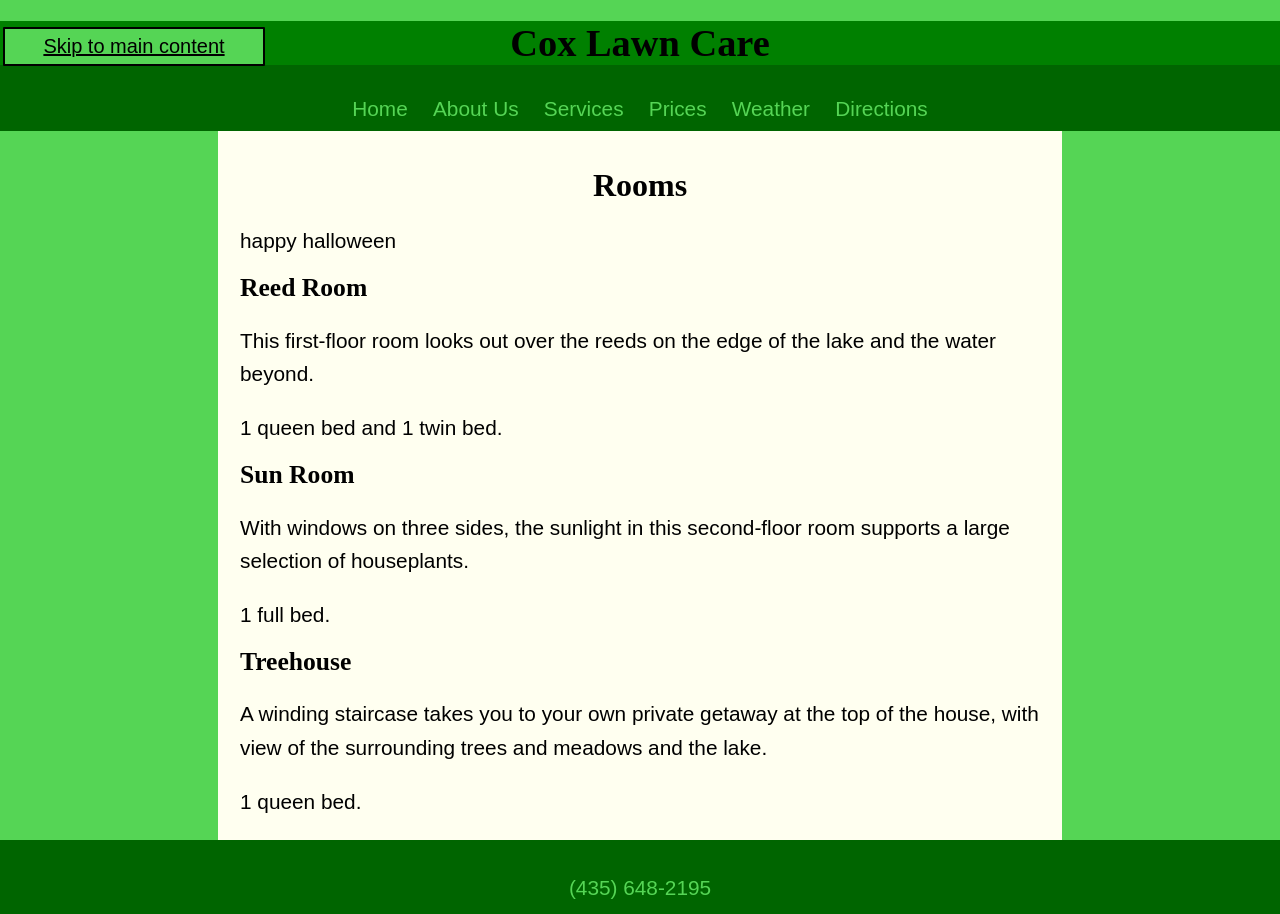
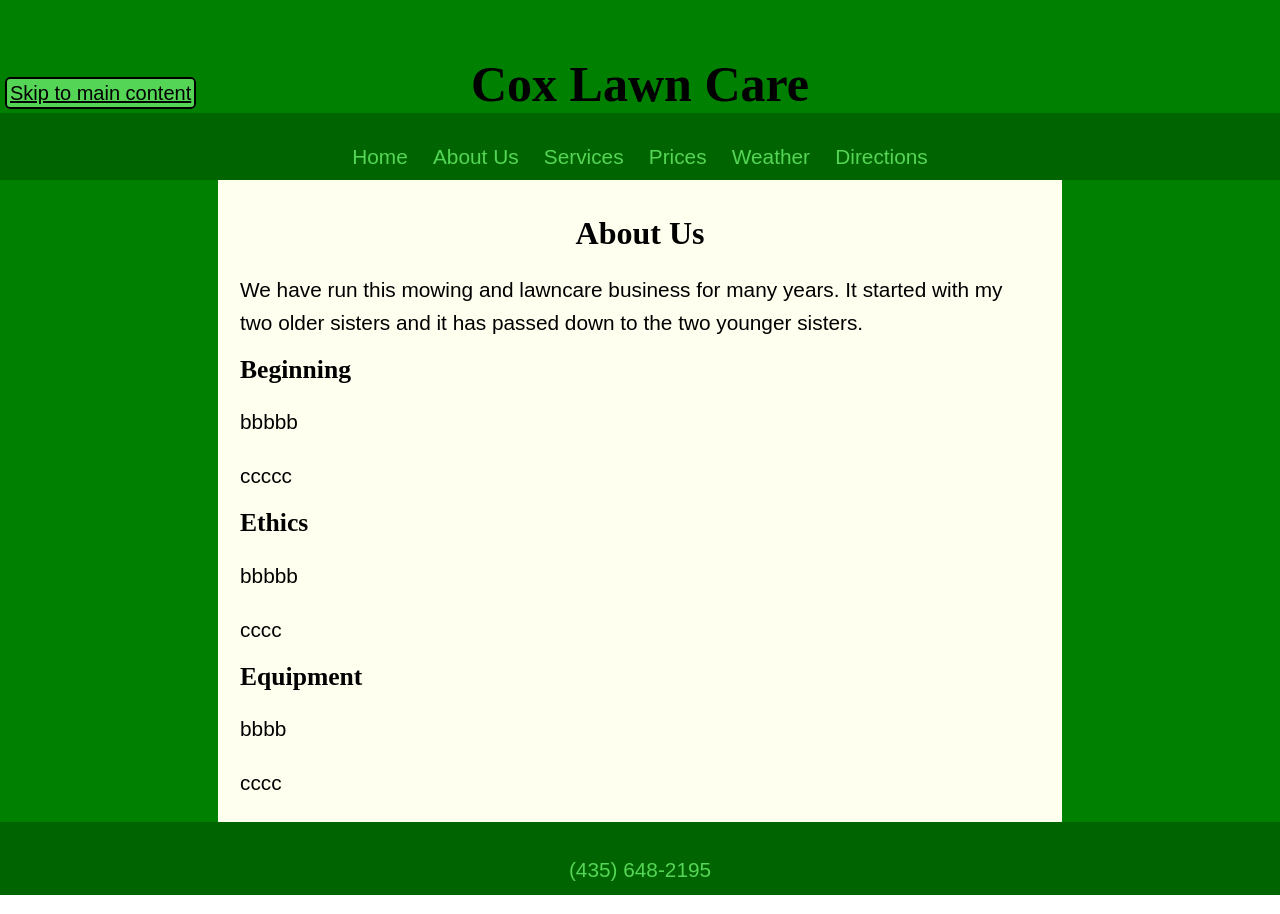
Before and after one commit to pearlsoflutra5/Lawn-Care-Webpage, a plain HTML site: page Real Webpage/aboutus.html in a window 1280 px wide. Drawn offline with Linux system fonts and the light colour scheme.

Commit message:
updated 4-15-19

```diff
--- a/Real Webpage/aboutus.html
+++ b/Real Webpage/aboutus.html
@@ -27,17 +27,17 @@
 
 		 <article>
 				<div>
-					<h2 id="contentstart">Rooms</h2>
-					<p>happy halloween </p>
-					<h3 id="reed">Reed Room</h3>
-					<p>This first-floor room looks out over the reeds on the edge of the lake and the water beyond.</p>
-					<p>1 queen bed and 1 twin bed.</p>
-					<h3 id="sun">Sun Room</h3>
-					<p>With windows on three sides, the sunlight in this second-floor room supports a large selection of houseplants.</p>
-					<p>1 full bed.</p>
-					<h3 id="tree">Treehouse</h3>
-					<p>A winding staircase takes you to your own private getaway at the top of the house, with view of the surrounding trees and meadows and the lake.</p>
-					<p>1 queen bed.</p>
+					<h2 id="contentstart">About Us</h2>
+					<p>We have run this mowing and lawncare business for many years. It started with my two older sisters and it has passed down to the two younger sisters. </p>
+					<h3 id="reed">Beginning</h3>
+					<p>bbbbb</p>
+					<p>ccccc</p>
+					<h3 id="sun">Ethics</h3>
+					<p>bbbbb</p>
+					<p>cccc</p>
+					<h3 id="tree">Equipment</h3>
+					<p>bbbb</p>
+					<p>cccc</p>
 				</div>
 		</article>
 		<footer>
--- a/Real Webpage/styles.css
+++ b/Real Webpage/styles.css
@@ -15,10 +15,10 @@ a, article, body, div, figcaption, figure, footer, header, h1, h2, h3, img, nav,
    margin: 0;
 }
 
-img {
-   max-width: 100%;
-   height: auto;
-   width: auto;
+img.openingimage {
+   width: 100%;
+   height: 1%;
+
 }
 header {
    padding: 0;
@@ -63,45 +63,24 @@ a:visited {
 /* skip navigation link */
 
 p.skipnavigation a {
-   left:-999px;
-   position:absolute;
-   top:4px;
-   width:10px;
-   height:1px;
-   overflow:hidden;
-   z-index:-999;
-}
-p.skipnavigation a {
+   position:relative;
    color: black;
    background-color:#55d555;
-   left: 3px;
-   top: 27px;
+   left: 5px;
+   top: 55px;
    width: 20%;
    height: auto;
    overflow:auto;
-   /*margin: 10px 35%; where it is on the page/ centered */
-   padding: 1px; /* how much space is around words*/
-   border-radius: 1px;
+   padding: 3px; /* how much space is around words*/
+   border-radius: 5px; /* makes border rounded*/
    border:2px solid black;
    text-align:center;
-   font-size: 18px;
+   font-size: 20px;
    z-index:999;
+   /*margin: 10px 35%; where it is on the page/ centered */
 }
 p.skiptnavigation a:focus{
    color:
-}
-p.skipnavigation a {
-   position: absolute;
-   font-size: 20px;
-   color: black;
-}
-p.skipnavigation a:focus {
-   color: white;
-   background-color: white;
-
-
-   right: .04em;
-   z-index: 2;
 }
 
 
@@ -113,7 +92,7 @@ h1 {
    font-weight: 700;
    color: black;
    background-color: green;
-   font-size: 2.4em;
+   font-size: 50px;
 }
 
 /* site navigation bar */
@@ -141,7 +120,7 @@ nav.sitenavigation a:hover, nav.sitenavigation a:focus {
 /* main content */
 article { /* background on all other webpages other than index*/
    margin: 0 auto;
-   background-color: #55d555;
+   background-color: green;
 
    /*padding: 1.4em; puts space between nav bar and article box*/
    /*background: url("images/lake.jpg" changes background imagr*/
@@ -152,7 +131,9 @@ article div {
    margin: 0 auto;
    padding: 1.4em;
    background-color: ivory;
-   overflow: auto;}
+   overflow: auto;
+}
+
 h2 {
    padding: .4em 0.4em 0;
    text-align: center;
@@ -160,6 +141,7 @@ h2 {
    font-size: 2em;
    font-weight: 700;
 }
+
 h3 {
    margin-top: .6em;
    font-size: 1.6em;
@@ -167,10 +149,12 @@ h3 {
    font-weight: 700;
    clear: both;
 }
+
 li {
    font-size: 18px:
    padding: 1em;
 }
+
 article p {
    padding-top: 1em;
 }
```
Also changed, not shown: Real Webpage/index.html (+6 -1 lines), Real Webpage/images/Cartoon Me.png (added), Real Webpage/images/lawnmower.jpeg (added), 2 other files.
